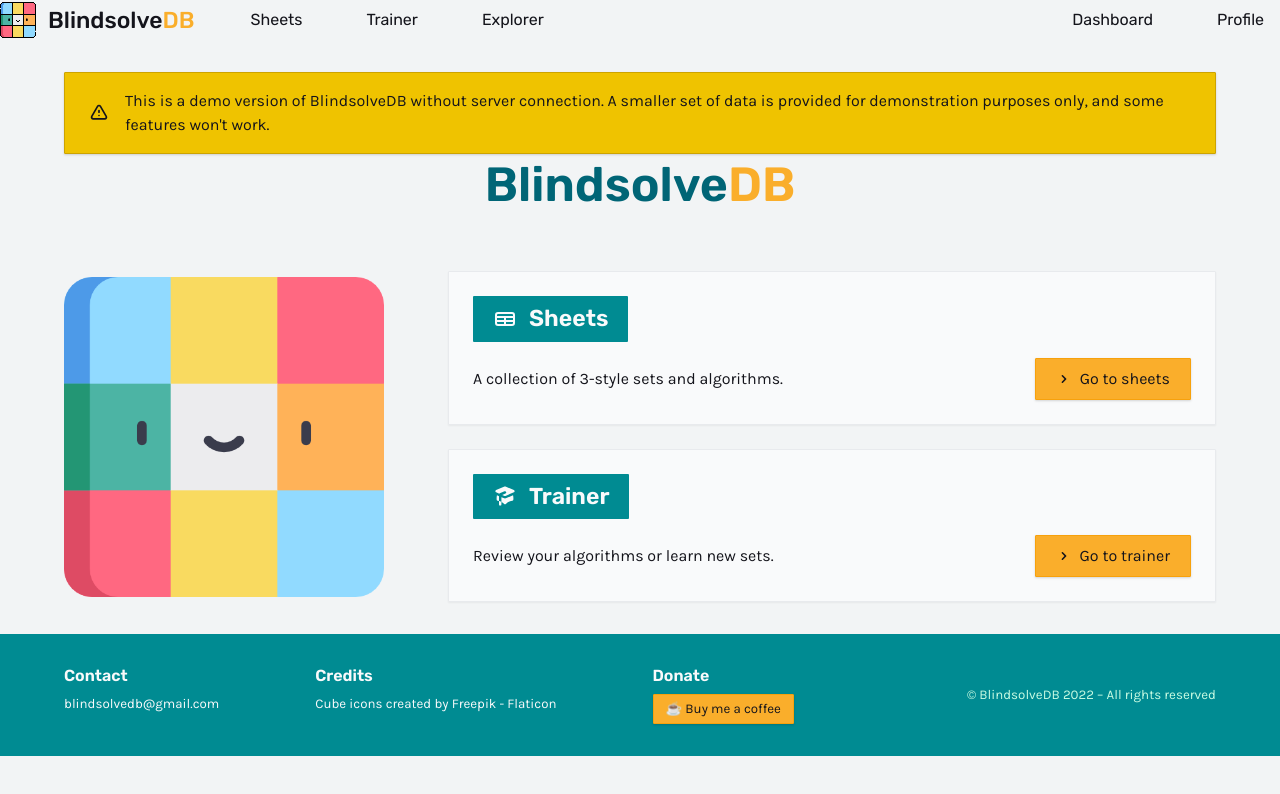
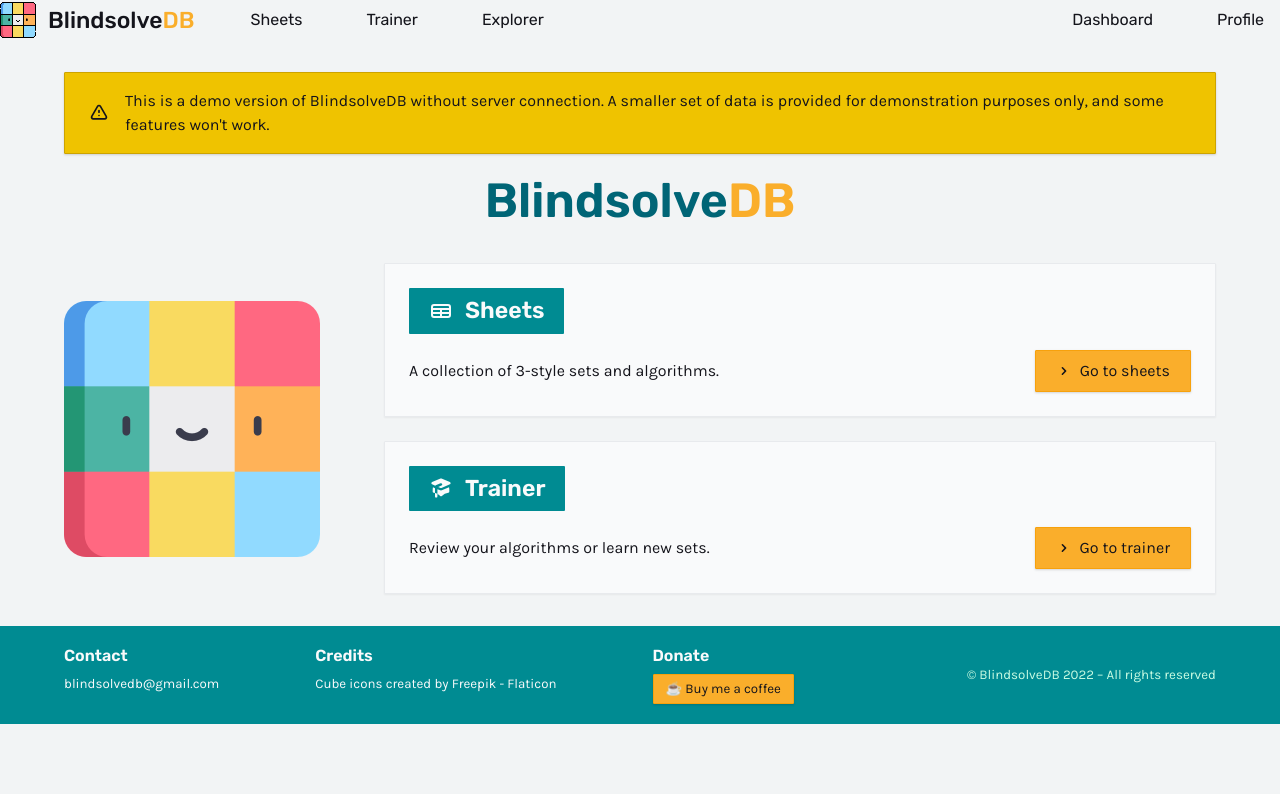
Before and after one commit to dd-jonas/blindsolvedb-demo, a React (Vite) app: page / in a window 1280 px wide. Shown: the top 794 px of the page. Built offline with nearby package versions, Linux system fonts and the light colour scheme; no server answers; what @react-aria/overlays would draw is missing.

Commit message:
Adjust styling for full HD screens

```diff
--- a/src/styles/explorer/explorer.css
+++ b/src/styles/explorer/explorer.css
@@ -83,3 +83,24 @@
 .explorer__output dl * {
   margin: 0;
 }
+
+@media screen and (max-width: 1920px) {
+  .explorer {
+    margin-top: var(--size-2);
+    row-gap: var(--size-2);
+  }
+
+  .explorer__cubes {
+    gap: var(--size-4);
+  }
+
+  .explorer__cubes > :first-child {
+    width: 15rem;
+    height: 15rem;
+  }
+
+  .explorer__cubes > :nth-child(2) {
+    width: 9rem;
+    height: 9rem;
+  }
+}
--- a/src/styles/home/home-footer.css
+++ b/src/styles/home/home-footer.css
@@ -38,6 +38,12 @@
   }
 }
 
+@media screen and (max-width: 1920px) {
+  .home-footer {
+    padding: var(--size-5) var(--grid-page-gutter);
+  }
+}
+
 @media screen and (max-width: 768px) {
   .home-footer {
     grid-template-columns: auto;
--- a/src/styles/home/home.css
+++ b/src/styles/home/home.css
@@ -13,6 +13,7 @@
 
 .home__title {
   grid-area: title;
+  margin-top: var(--size-4);
   margin-bottom: var(--size-8);
   color: var(--color-primary-800);
   text-align: center;
@@ -29,6 +30,17 @@
   --size: var(--size-80);
   width: var(--size);
   height: var(--size);
+}
+
+@media screen and (max-width: 1920px) {
+  .home__title {
+    margin-top: var(--size-4);
+    margin-bottom: var(--size-2);
+  }
+
+  .home__image {
+    --size: var(--size-64);
+  }
 }
 
 @media screen and (max-width: 1200px) {
```
